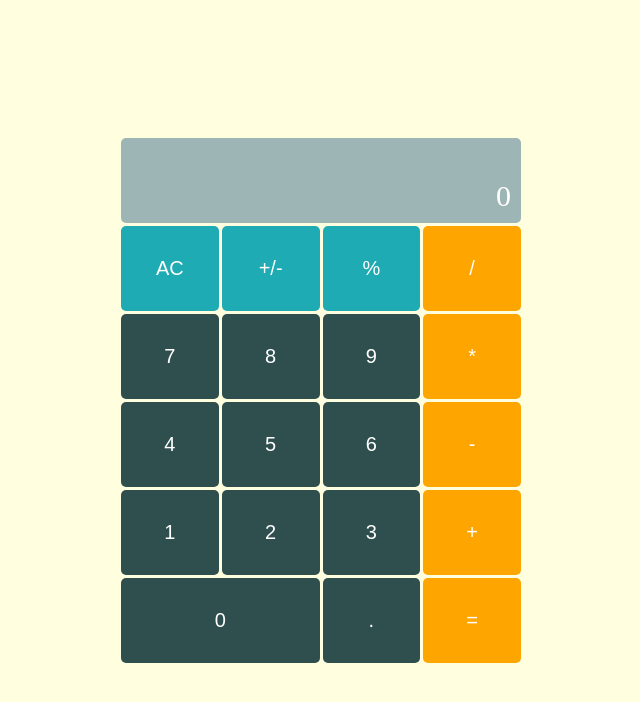
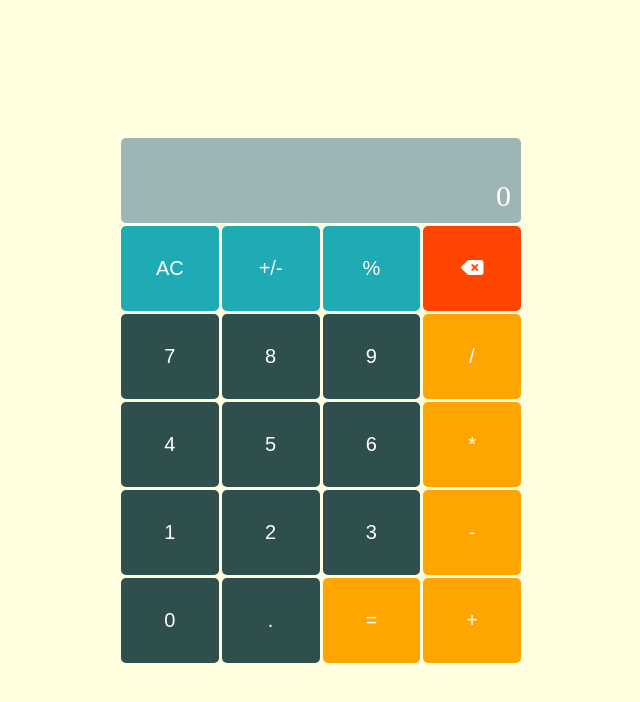
Before and after one commit to Pewgatsu/odin-calculator, a plain HTML site: page index.html in a window 1280 px wide. Shown: the whole page, without its empty margins (319-959 px from the left). Drawn offline with Linux system fonts and the light colour scheme.

Commit message:
Added delete icon and button

```diff
--- a/index.html
+++ b/index.html
@@ -8,6 +8,8 @@
         <meta name="description" content="">
         <meta name="viewport" content="width=device-width, initial-scale=1">
         <link rel="stylesheet" href="style.css">
+        <link rel="stylesheet" href="https://cdnjs.cloudflare.com/ajax/libs/font-awesome/6.4.0/css/all.min.css">
+
     </head>
     <body>
 
@@ -22,22 +24,26 @@
                     <button type="button" class="clear" value="clear" id="clear"> AC </button>
                     <button type="button" class="sign"  value="sign"> +/- </button>
                     <button type="button" class="modulo operator" id="modulo" value="%"> % </button>
-                    <button type="button" class="operator" value="/"> / </button>
+                    <button type="button" class="delete" id="delete" ><i class="fa-solid fa-delete-left" id="delete-icon"></i> </button>
                     <button type="button" class="operand" value=7> 7 </button>
                     <button type="button" class="operand" value=8> 8 </button>
                     <button type="button" class="operand" value=9> 9 </button>
-                    <button type="button" class="operator" value="*"> * </button>
+                    <button type="button" class="operator" value="/"> / </button>
                     <button type="button" class="operand" value=4> 4 </button>
                     <button type="button" class="operand" value=5> 5 </button>
                     <button type="button" class="operand" value=6> 6 </button>
-                    <button type="button" class="operator" value="-"> - </button>
+                    <button type="button" class="operator" value="*"> * </button>
                     <button type="button" class="operand" value=1> 1</button>
                     <button type="button" class="operand" value=2> 2</button>
                     <button type="button" class="operand" value=3> 3</button>
-                    <button type="button" class="operator" value="+"> + </button>
+                    <button type="button" class="operator" value="-"> - </button>
+
                     <button type="button" class="operand" id="zero" value=0> 0 </button>
                     <button type="button" class="decimal" id="decimal" value="."> . </button>
                     <button type="button" class="equals" value="="> = </button>
+                    <button type="button" class="operator" value="+"> + </button>
+
+
 
 
                 </div>
--- a/index.js
+++ b/index.js
@@ -107,9 +107,7 @@ function clear () {
 
 
 function add (x,y) {
-
     return x + y;
-
 }
 
 function subtract (x,y) {
--- a/style.css
+++ b/style.css
@@ -58,7 +58,7 @@
 }
 
 .buttons > #zero {
-    grid-column: span 2;
+    grid-column: span 1;
 }
 
 .buttons > .operand, .decimal  {
@@ -72,3 +72,12 @@
 .buttons > .clear, .sign, #modulo {
     background-color: rgb(30, 171, 179);
 }
+
+.buttons > .delete {
+    background-color: orangered;
+}
+
+#delete-icon {
+    color: white;
+    background: none
+}
```
